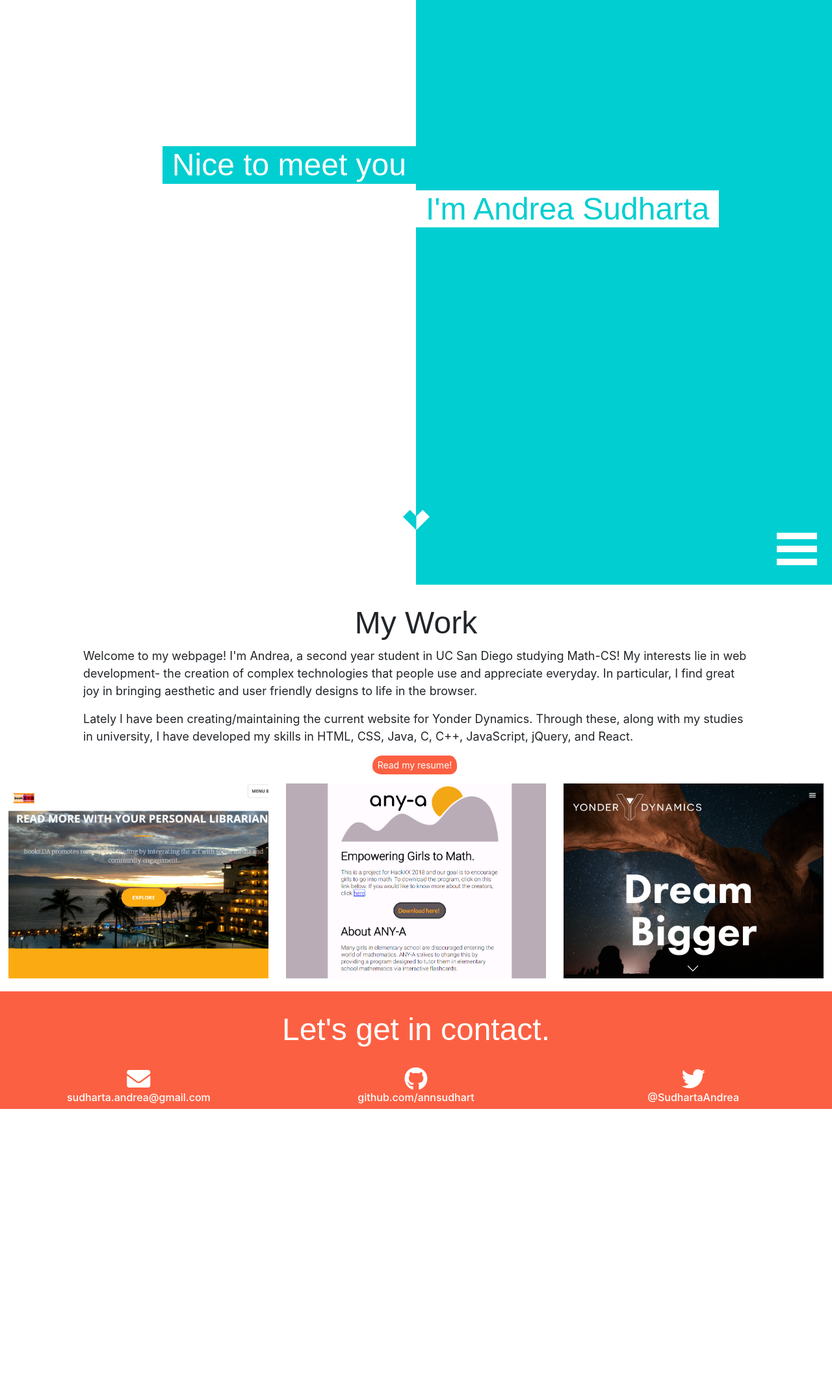
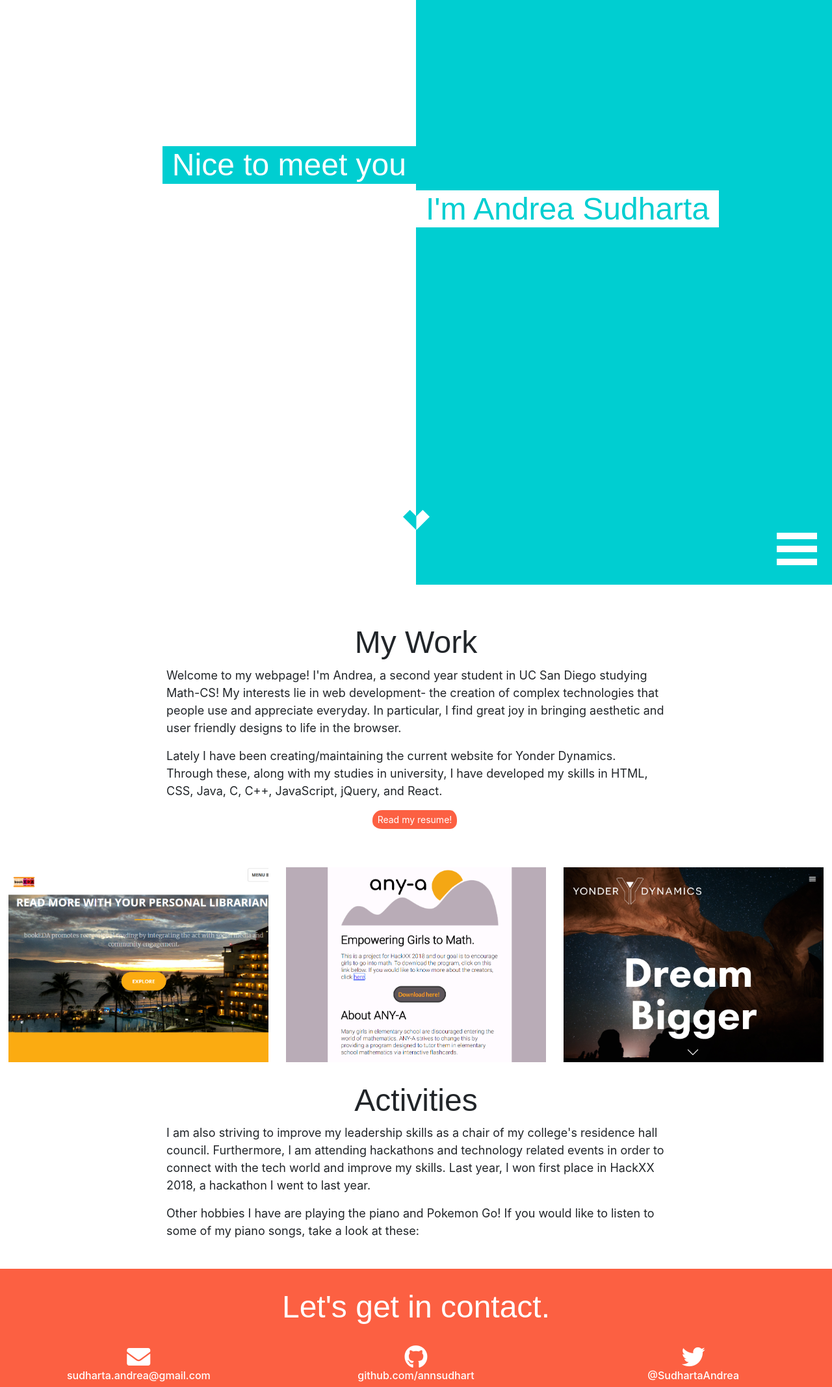
Before and after one commit to annsudhart/annsudhart.github.io, a Jekyll site: the page index.html, which Jekyll copies as it is, in a window 1280 px wide. Shown: the whole page at 65% size. Built offline with Jekyll 4.4.1, drawn with Linux system fonts in a browser that asks for light colours; nearby versions of some CDN libraries; some web fonts are replaced; before the commit the page ends 1811 px from its top, so only the background shows below that.

Commit message:
Added new information in activities section and added margins

```diff
--- a/css/main.css
+++ b/css/main.css
@@ -236,7 +236,7 @@ h1 {
 p {
   margin: 0 auto;
   margin-bottom: 1rem;
-  max-width: 80%;
+  max-width: 60%;
   font-size: 18px;
   line-height: 1.5em;
 }
@@ -368,6 +368,11 @@ i {
   color: #fff;
 }
 
+.text {
+  margin-top: 30px;
+  margin-bottom: 45px;
+}
+
 @media only screen and (min-width: 450px) {
   #right-text {
     width: fit-content;
--- a/index.html
+++ b/index.html
@@ -59,6 +59,7 @@
     </div>
     <div class="section" id="container">
       <div id="work">
+        <div class="text">
           <h1> My Work </h1>
           <p>
             Welcome to my webpage! I'm Andrea, a second year student in UC
@@ -74,11 +75,11 @@
             university, I have developed my skills in HTML, CSS, Java, C, C++,
             JavaScript, jQuery, and React.
           </p>
-
           <div class="row">
             <div class="buttons">
               <!-- Coming soon~ <div class="btn btn-sm btn-primary"> Online Resume </div> -->
               <div class="btn btn-sm btn-primary"> Read my resume! </div>
+            </div>
           </div>
       </div>
         <div id="portfolio">
@@ -89,9 +90,7 @@
           </ul>
         </div>
       </div>
-
-      <!--
-      <div id="activities">
+      <div id="activities" class="text">
         <h1>Activities</h1>
         <p>I am also striving to improve my leadership skills as a chair of
            my college's residence hall council. Furthermore, I am attending
@@ -101,7 +100,7 @@
         <p>Other hobbies I have are playing the piano and
           Pokemon Go! If you would like to listen to some of my piano songs,
           take a look at these: </p>
-      </div>-->
+      </div>
       <div class="section" id="contact">
         <h1> Let's get in contact. </h1>
         <div class="row">
```
Lines whose indentation alone changed are shown as unchanged.
